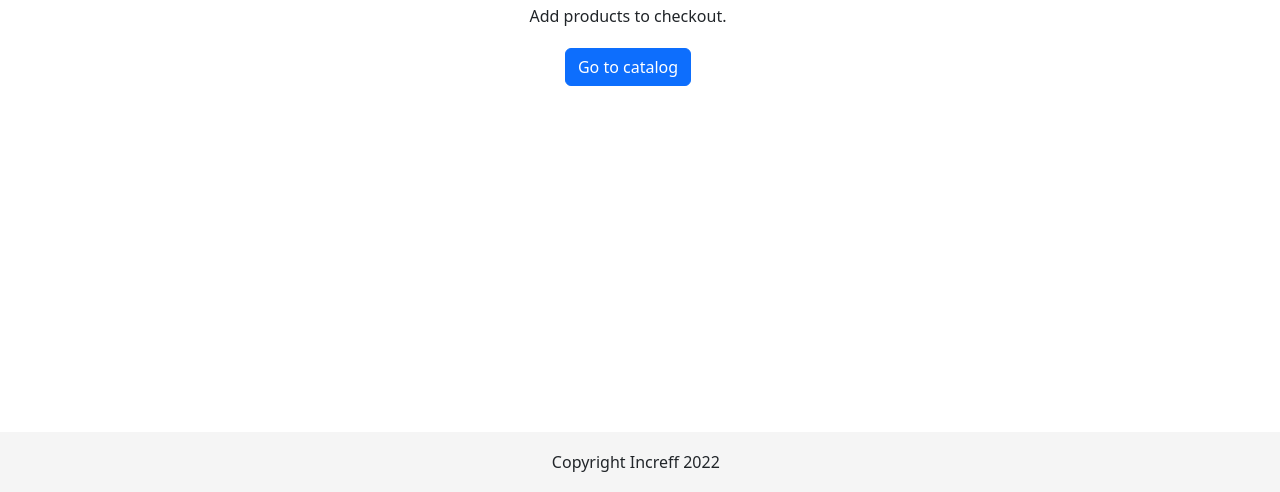
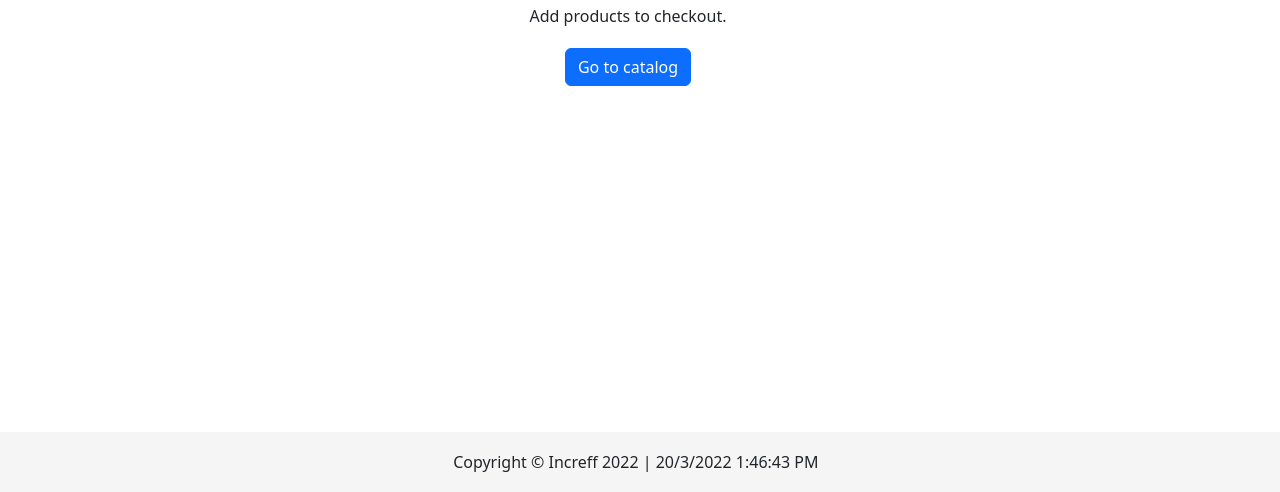
Before and after one commit to kishanhitk/ecom-ui-increff, a plain HTML site: page html/cart.html in a window 1280 px wide. Shown: the part 449-941 px from the top of the page. Drawn offline with nearby package versions, Linux system fonts and the light colour scheme; sample sign-in values are in the browser's storage.

Commit message:
feat: add live clock

```diff
--- a/html/cart.html
+++ b/html/cart.html
@@ -157,9 +157,10 @@
 
     </div>
     <footer class="footer">
-        Copyright Increff 2022
+        Copyright &#169; Increff 2022 |
+        <span id="date_time"></span>
         &nbsp;
-    </footer>
+      </footer>
     <script src="https://storage.googleapis.com/static.increff.com/jquery/3.3.1/jquery-3.3.1.min.js"></script>
     <script src="https://storage.googleapis.com/static.increff.com/bootstrap/4.3.1/js/bootstrap.bundle.min.js"></script>
     <script src="/js/papaparse.js"></script>
--- a/js/main.js
+++ b/js/main.js
@@ -12,6 +12,7 @@ const checkLoginState = () => {
 };
 function init() {
     checkLoginState();
+    showLiveDateTime();
     $("#logout_button").on("click", logout);
     updateCartQuantityHeader();
 }
@@ -80,6 +81,27 @@ const clearCartForCurrentUser = () => {
     localStorage.setItem("cartMap", JSON.stringify(cartMap));
 };
 
+
+
+const showLiveDateTime = () => {
+    const date = new Date();
+    const dateTime = $("#date_time");
+    let day = date.getDate();
+    let month = date.getMonth() + 1;
+    let year = date.getFullYear();
+    let hours = date.getHours();
+    let minutes = date.getMinutes();
+    let seconds = date.getSeconds();
+    let ampm = hours >= 12 ? "PM" : "AM";
+    hours = hours % 12;
+    hours = hours ? hours : 12; // the hour '0' should be '12'
+    minutes = minutes < 10 ? "0" + minutes : minutes;
+    seconds = seconds < 10 ? "0" + seconds : seconds;
+    const strTime = hours + ":" + minutes + ":" + seconds + " " + ampm;
+    dateTime.text(`${day}/${month}/${year} ${strTime}`);
+    setTimeout(showLiveDateTime, 1000);
+};
+
 const getCartQuantity = (productId) => {
     const userCart = getUserCart();
     const cartItem = userCart.find((element) => element.productId == productId);
```
Also changed, not shown: html/product.html (+3 -2 lines), index.html (+2 -1 lines).
